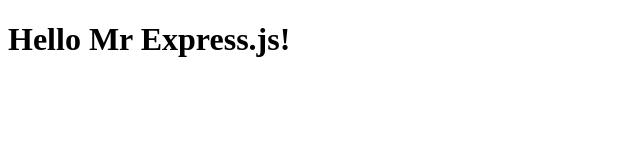
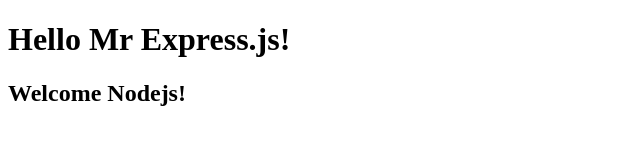
Before and after one commit to bikramchatterjee/web-server, a website: page public/index.html in a window 1280 px wide. Shown: the whole page, without its empty margins (0-640 px from the left). Drawn offline with Linux system fonts and the light colour scheme.

Commit message:
Updated html

```diff
--- a/public/index.html
+++ b/public/index.html
@@ -6,6 +6,8 @@
 	</head>
 	<body>
 		<h1> Hello Mr Express.js!</h1>
+		<h2> Welcome Nodejs!</h2>
+
 	</body>
 
 </html>
```
Also changed, not shown: 1 other file.
